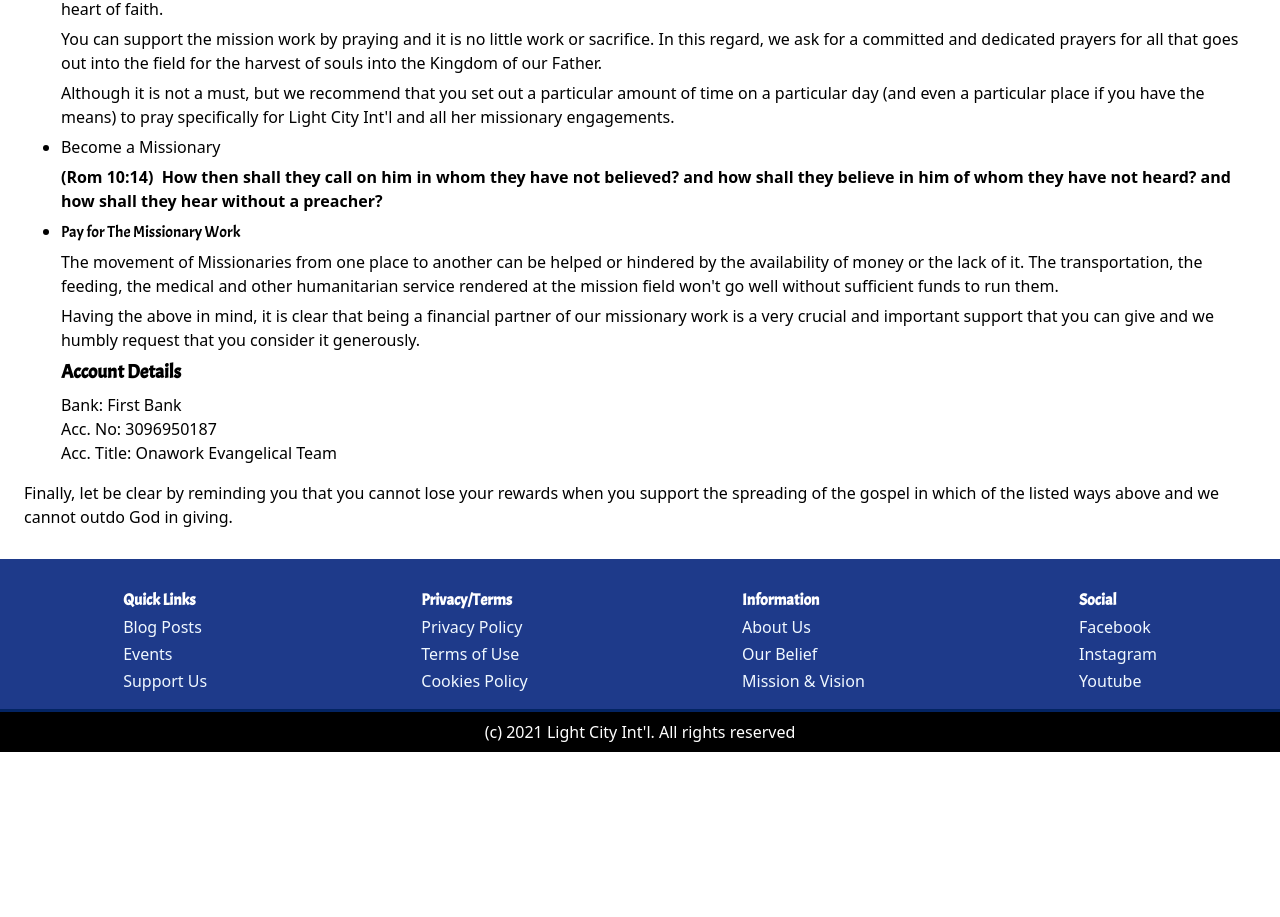
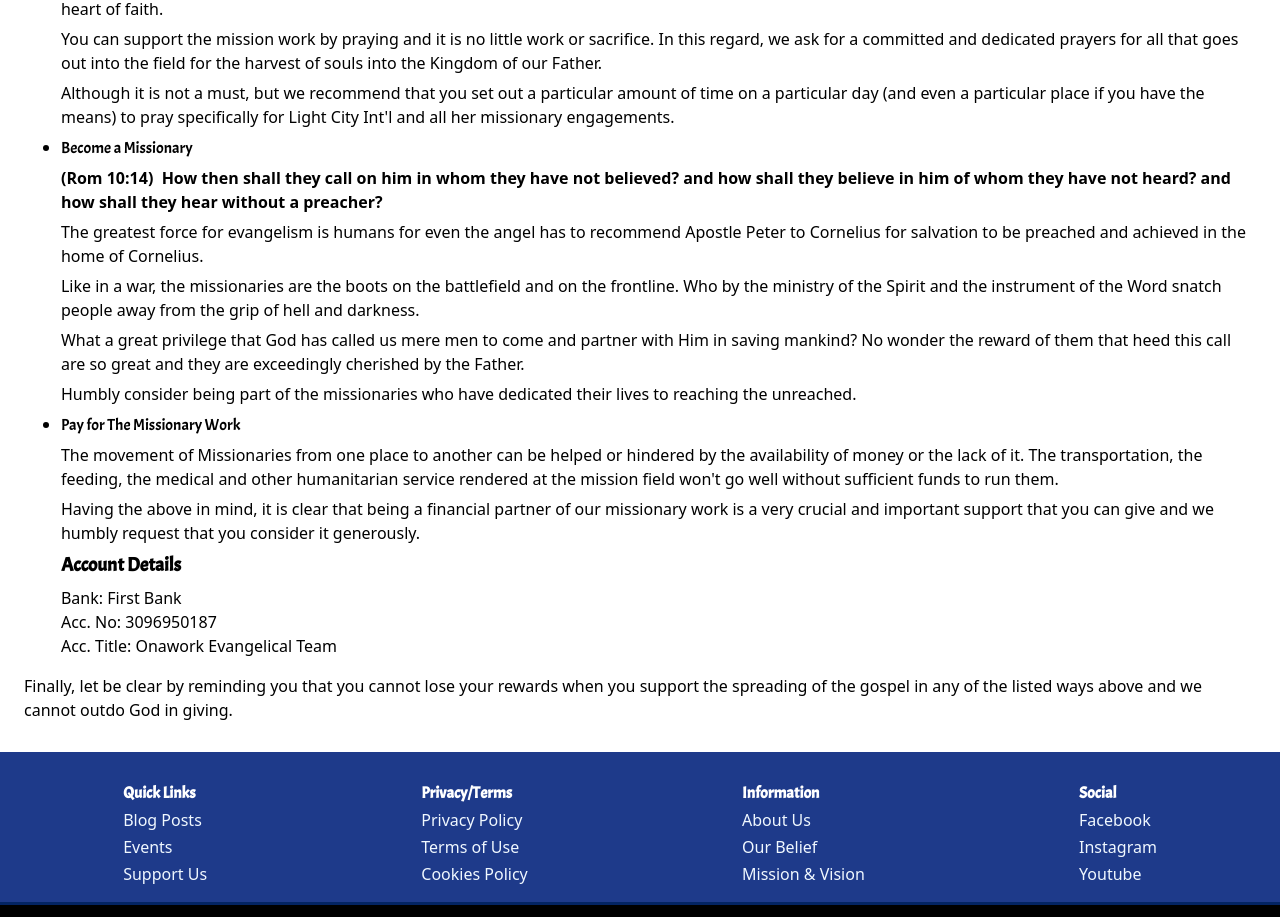
Before and after one commit to ZOBAM/lcmissions, a React (Create React App) app: page /support in a window 1280 px wide. Shown: the part 520-1437 px from the top of the page. Before the commit the page ends 1272 px from the top, so only its background shows below. Built offline with nearby package versions, Linux system fonts and the light colour scheme.

Commit message:
added video thumbnail

```diff
--- a/src/views/Home.js
+++ b/src/views/Home.js
@@ -1,19 +1,22 @@
 import decision_bg from "./../assets/images/decision_bg.png";
+import video_thumbnail from "./../assets/images/video_thumbnail.jpg";
 import Photos from "../components/Photos";
 import Wots from "../components/Wots";
 
 function Home() {
   let missions = [
-    "Ikparata 2019",
+    "Ikpakpara 2019",
     "Enugu Ezike - Inyi 2017",
     "Awkuzu - 2020",
-    "Ikparata 2019",
-    "Enugu Ezike - Inyi 2017",
+    "Odenigbo - 2018",
+    "Enugu Ezike - Inyi 2020",
   ];
   const missionsList = missions.map((mission, index) => {
     return (
       <li className="shadow-sm mt-3 bg-white flex" key={index}>
-        <div className="w-24 h-16 bg-blue-900"></div>
+        <div className="w-24 h-16 bg-gray-900 overflow-hidden">
+          <img src={video_thumbnail} alt="missionary video thumbnail"/>
+        </div>
         <div className="p-3">{mission} Missions</div>
       </li>
     );
--- a/src/views/Support.js
+++ b/src/views/Support.js
@@ -35,11 +35,23 @@ export default function Support() {
             Int'l and all her missionary engagements.
           </p>
         </li>
-        <li>Become a Missionary</li>
+        <li> <h2>Become a Missionary</h2> </li>
         <p className="font-semibold">
           (Rom 10:14)  How then shall they call on him in whom they have not
           believed? and how shall they believe in him of whom they have not
           heard? and how shall they hear without a preacher?
+        </p>
+        <p>
+          The greatest force for evangelism is humans for even the angel has to recommend Apostle Peter to Cornelius for salvation to be preached and achieved in the home of Cornelius.
+        </p>
+        <p>
+          Like in a war, the missionaries are the boots on the battlefield and on the frontline. Who by the ministry of the Spirit and the instrument of the Word snatch people away from the grip of hell and darkness.
+        </p>
+        <p>
+          What a great privilege that God has called us mere men to come and partner with Him in saving mankind? No wonder the reward of them that heed this call are so great and they are exceedingly cherished by the Father.
+        </p>
+        <p>
+          Humbly consider being part of the missionaries who have dedicated their lives to reaching the unreached.
         </p>
         <li>
           {" "}
@@ -65,7 +77,7 @@ export default function Support() {
       </ul>
       <p>
         Finally, let be clear by reminding you that you cannot lose your rewards
-        when you support the spreading of the gospel in which of the listed ways
+        when you support the spreading of the gospel in any of the listed ways
         above and we cannot outdo God in giving.
       </p>
     </div>
```
Also changed, not shown: src/assets/images/video_thumbnail.jpg (added).
